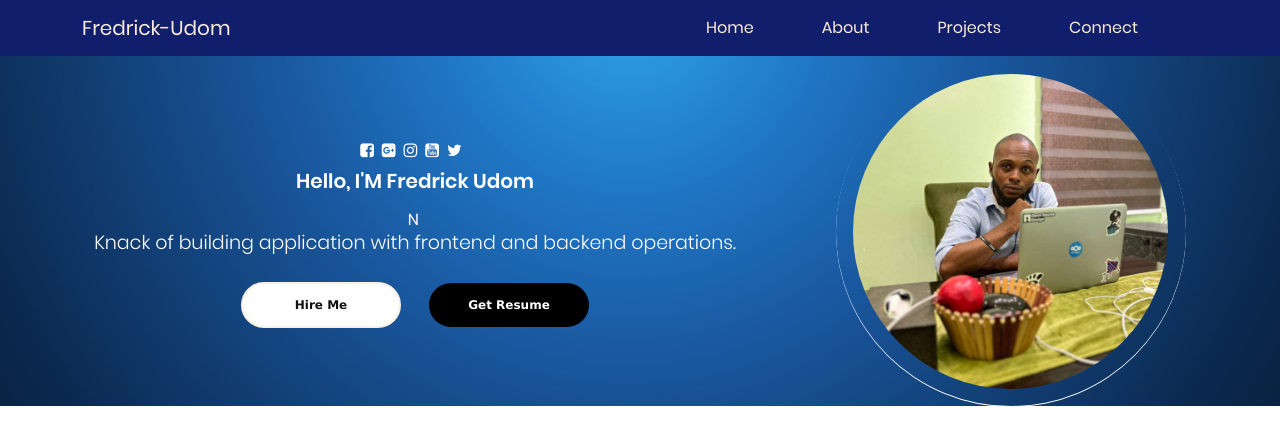
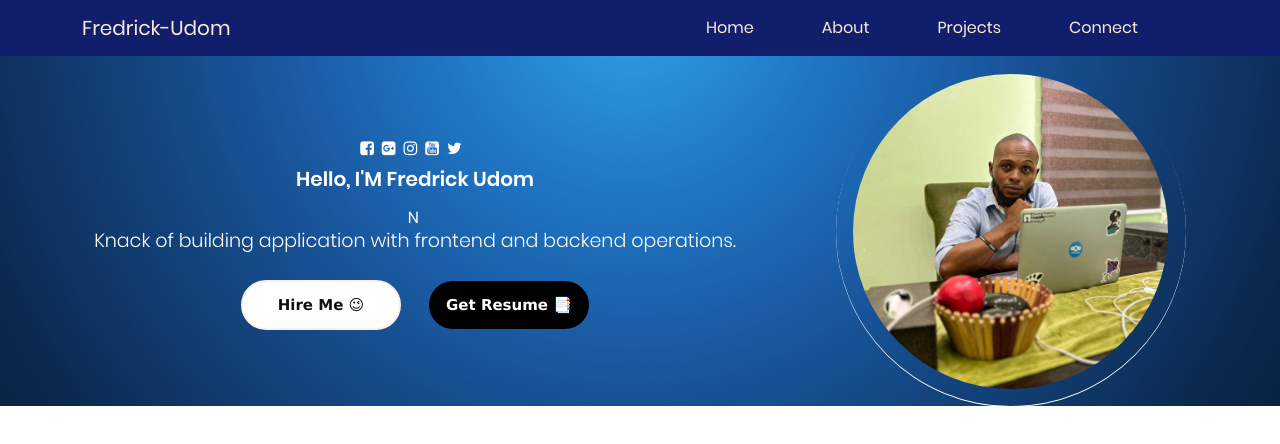
Before and after one commit to FredrickUdom/react-portfolio, a React (Vite) app: page / in a window 1280 px wide. Shown: the top 444 px of the page. Built offline with nearby package versions, Linux system fonts and the light colour scheme.

Commit message:
fixing buttons

```diff
--- a/src/PortfolioContainer/Home/Profile.css
+++ b/src/PortfolioContainer/Home/Profile.css
@@ -46,8 +46,12 @@
     font-family: "Poppins Light";
 }
 
+.profile-options button{
+    font-size: 15px;
+}
 .profile-options .highlighted-btn{
     margin: 0 0 0 28px;
+
 }
 .profile-options .highlighted-btn:hover{
     margin: 0 0 0 28px;
@@ -93,6 +97,7 @@
     padding: 12px !important;
     font-family: Verdana, Geneva, Tahoma, sans-serif !important;
     font-weight: bold;
+
 }
 .hire-me:hover{
     border: 2px solid  black !important;
@@ -104,6 +109,7 @@
     padding: 12px !important;
     font-family: Verdana, Geneva, Tahoma, sans-serif !important;
     font-weight: bold;
+
 }
 .get-resume:hover{
     border: 2px solid  white;
--- a/src/PortfolioContainer/Home/Profile.jsx
+++ b/src/PortfolioContainer/Home/Profile.jsx
@@ -71,9 +71,9 @@ function Profile() {
                     <div className="profile-options">
                         <button className="btn btn-primary hire-me">
                             {" "}
-                            Hire Me {" "}
+                            Hire Me 😉{" "}
                         </button>
-                        <a href="fredrickUdom_Resume.pdf" download=" Fredrick fredrickUdom_Resume.pdf"><button className="btn highlighted-btn get-resume">Get Resume</button></a>
+                        <a href="fredrickUdom_Resume.pdf" download=" Fredrick fredrickUdom_Resume.pdf"><button className="btn highlighted-btn get-resume">Get Resume 📑</button></a>
 
                     </div>
                 </div>
--- a/src/index.css
+++ b/src/index.css
@@ -91,17 +91,17 @@ body ::-webkit-scrollbar-thumb{
   background-color: #1f2235;
 }
 
-.btn-primary:hover{
+/* .btn-primary:hover{
   color: aliceblue;
   border: 2px solid #ff5823 !important;
   background-color: #1f2235;
-}
+} */
 
-.highlighted-btn{
+/* .highlighted-btn{
   color: var(--white);
   font-size: 12px;
   background-color: #ff5823;
-}
+} */
 
 @media only screen and (max-width:568px){
   .highlighted-btn{
```
